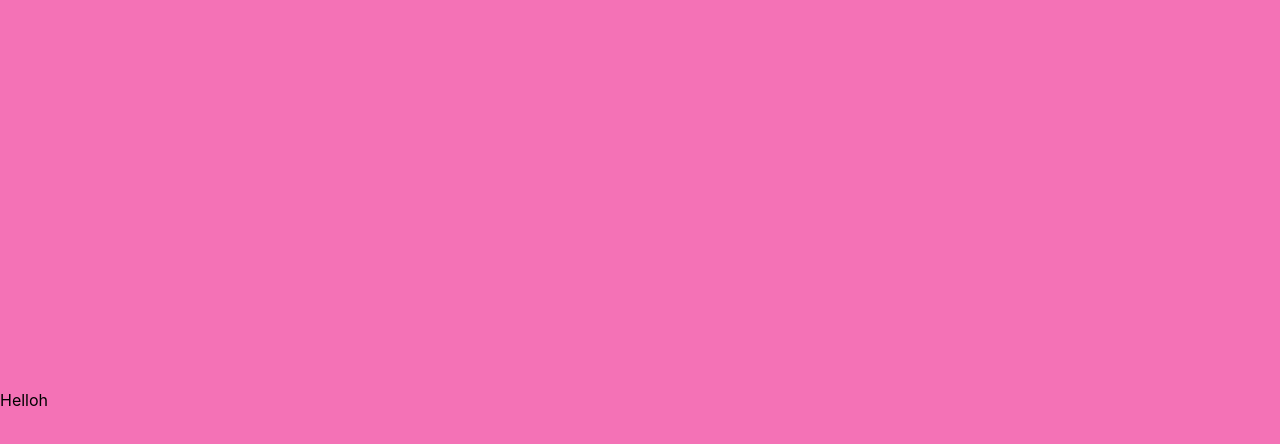
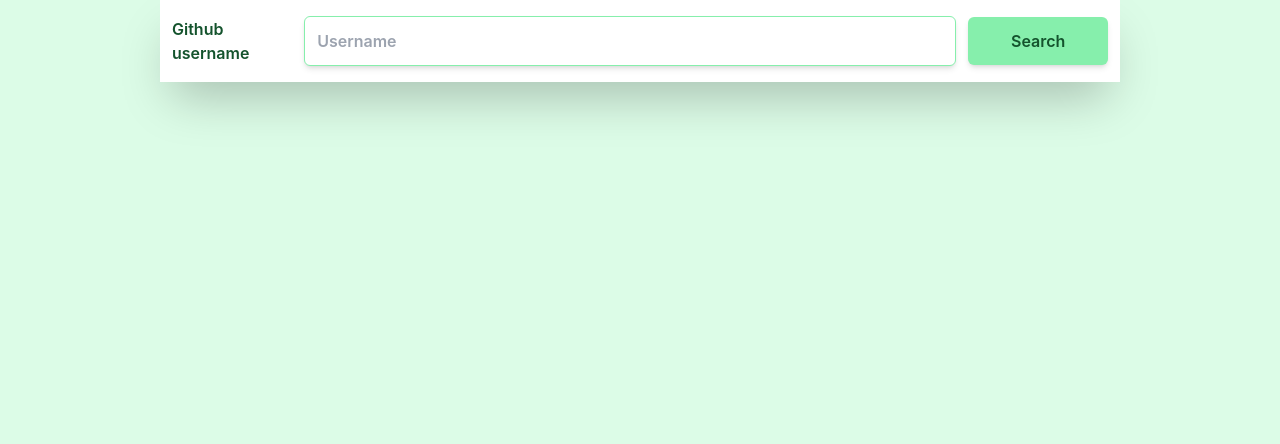
Before and after one commit to abifitrird/github-repo, a React (Create React App) app: page / in a window 1280 px wide. Shown: the top 444 px of the page. Built offline with nearby package versions, Linux system fonts and the light colour scheme.

Commit message:
Use real data on app

```diff
--- a/src/App.js
+++ b/src/App.js
@@ -1,7 +1,34 @@
+import { useState } from 'react';
+import Owner from './components/Owner';
+import SearchField from './components/SearchField';
+
 function App() {
+  const [data, setData] = useState([]);
+
+  const getRepositories = (username) => {
+    fetch(`https://api.github.com/users/${username}/repos`)
+      .then((res) => res.json())
+      .then((json) => setData(json))
+      .catch((error) => console.log(error));
+  };
+
   return (
-    <div className='w-screen min-h-screen bg-pink-400 flex items-center'>
-      <div>Helloh</div>
+    <div className='w-screen min-h-screen bg-green-100'>
+      <div className='w-3/4 mx-auto py-4 space-y-3 bg-white shadow-2xl'>
+        <div className='w-full'>
+          <SearchField getData={getRepositories} />
+        </div>
+        {data.length > 0 && (
+          <div className='w-full flex flex-row'>
+            <Owner
+              avatarUrl={data[0].owner.avatar_url}
+              htmlUrl={data[0].owner.html_url}
+              username={data[0].owner.login}
+              total={data.length}
+            />
+          </div>
+        )}
+      </div>
     </div>
   );
 }
```
